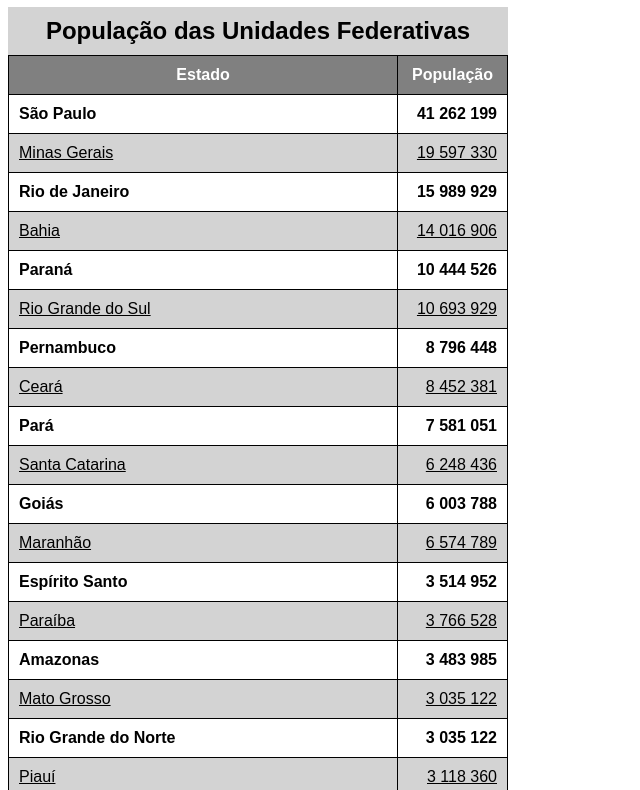
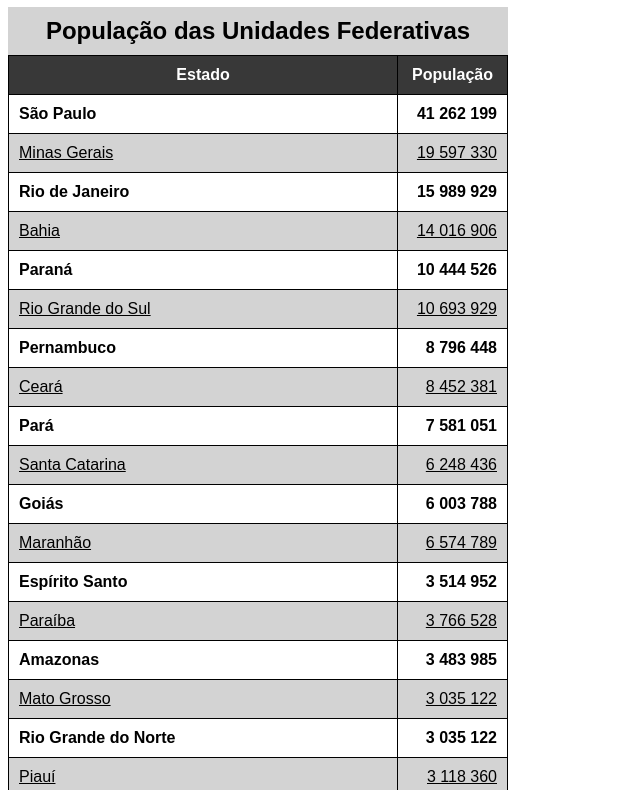
Before and after one commit to Garcia-Sam/HTML_CSS, a plain HTML site: page Exercicios/ex023/tabela002.html in a window 1280 px wide. Shown: the part 73-863 px from the top of the page, without its empty margins (0-640 px from the left). Drawn offline with Linux system fonts and the light colour scheme.

Commit message:
Update tabela002

```diff
--- a/Exercicios/ex023/tabela002.html
+++ b/Exercicios/ex023/tabela002.html
@@ -20,11 +20,18 @@
         table{
             width: 500px;
             border-collapse: collapse;
+            position: relative;
         }
 
         td, th{
             border: 1px solid black;
             padding: 10px;
+        }
+
+        thead > tr > th{
+            position: sticky;
+            top: 0;
+            background-color: #383838;
         }
 
         tbody > tr:nth-child(odd){
```
